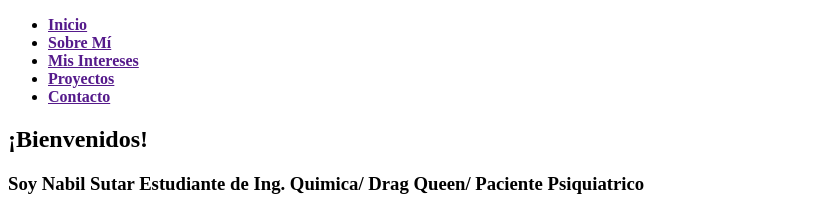
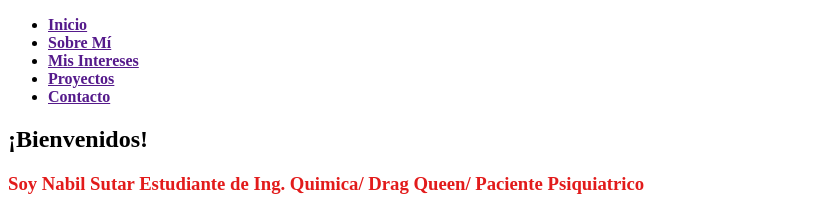
Before and after one commit to NabSut/main-page, a plain HTML site: page index.html in a window 1280 px wide. Shown: the top 211 px of the page, without its empty margins (0-835 px from the left). Drawn offline with Linux system fonts and the light colour scheme; grey boxes are pictures that could not be loaded.

Commit message:
new images and some new things

```diff
--- a/estilos.css
+++ b/estilos.css
@@ -0,0 +1,3 @@
+.titulo {
+    color: #e21b1b;
+}
--- a/index.html
+++ b/index.html
@@ -23,7 +23,7 @@
             <section>
                 <h2>¡Bienvenidos!
                 </h2>
-                <h1> Soy Nabil Sutar Estudiante de Ing. Quimica/ Drag Queen/ Paciente Psiquiatrico</h1>
+                <h1 class="titulo"> Soy Nabil Sutar Estudiante de Ing. Quimica/ Drag Queen/ Paciente Psiquiatrico</h1>
                 <img src="https://c.tenor.com/7b0umXvKoowAAAAC/tenor.gif" width="240px" height="200px" alt="Nabil Sutar" title="Nabil Sutar">
                 <h4>Lorem ipsum dolor sit amet consectetur adipisicing elit<br>
                     In nobis atque quod provident quas eveniet obcaecati.<br>
```
